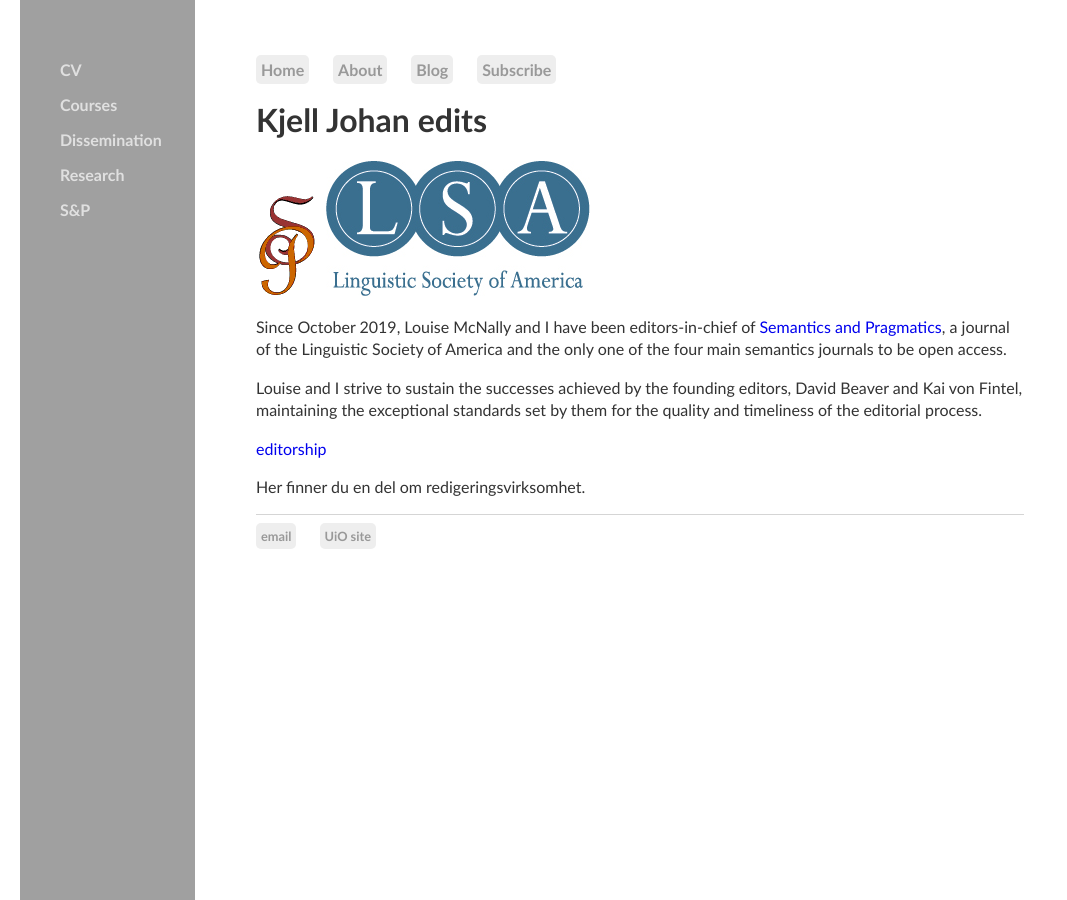
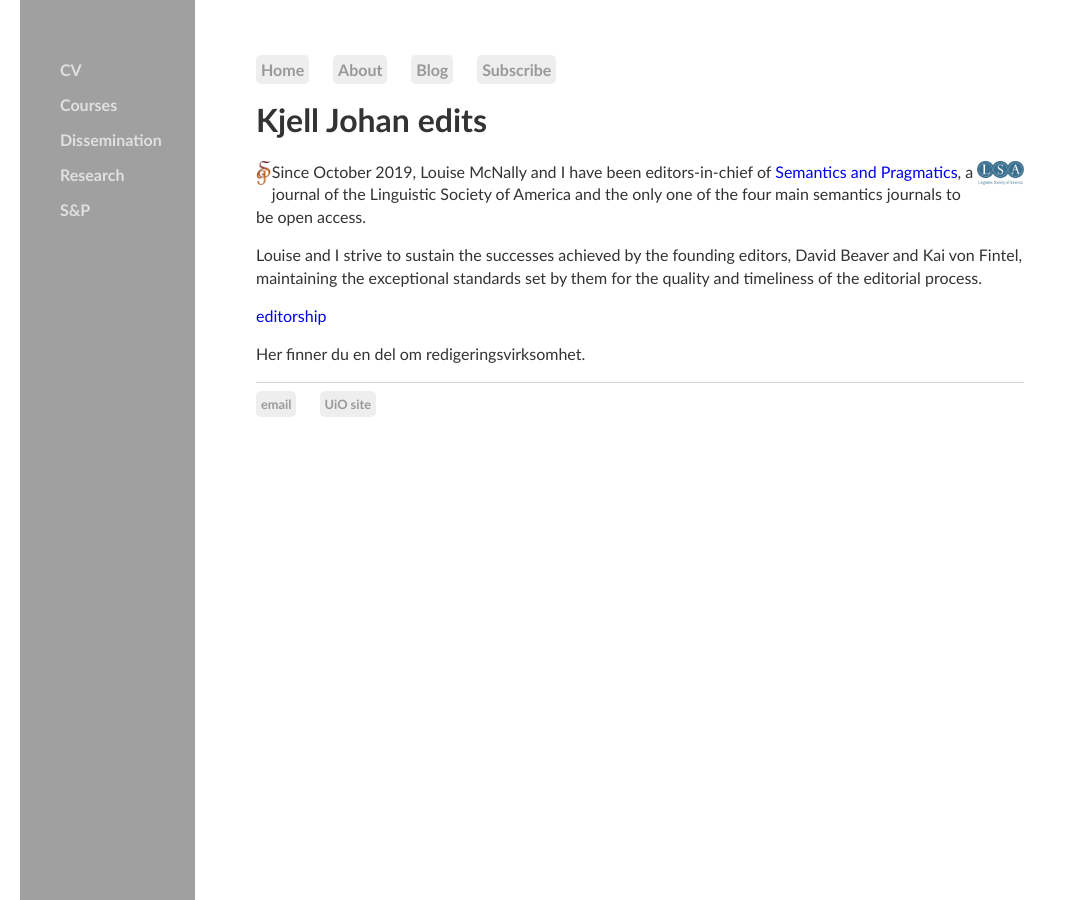
Before and after one commit to kjelljs/kjelljs.github.io, a Jekyll site: the page built from editorship/index.html, in a window 1280 px wide. Shown: the whole page, without its empty margins (0-1067 px from the left). Built offline with Jekyll 4.4.1, drawn with Linux system fonts in a browser that asks for light colours.

Commit message:
Update index.html

```diff
--- a/editorship/index.html
+++ b/editorship/index.html
@@ -4,8 +4,8 @@
 ---
 <div class="blurb">
 	<h1>Kjell Johan edits</h1>
-	<span align="left"><img src="/pics/sp1.gif"></span>
-	<span align="right"><img src="/pics/LSAlogocmykWEB.jpg"></span>
+	<div style="float:left;"><img style="height:24px;" src="/pics/sp1.gif"></div>
+	<div style="float:right;"><img style="height:24px;" src="/pics/LSAlogocmykWEB.jpg"></div>
 	<p>Since October 2019, Louise McNally and I have been editors-in-chief of <a href="https://semprag.org/index.php/sp/index">Semantics and Pragmatics</a>, a journal of the Linguistic Society of America and the only one of the four main semantics journals to be open access.</p>
 	<p>Louise and I strive to sustain the successes achieved by the founding editors, David Beaver and Kai von Fintel, maintaining the exceptional standards set by them for the quality and timeliness of the editorial process.</p>
 	<p><a href="http://kjelljs.github.io/pdf/Finteltweet.pdf">editorship</a></p>
```
